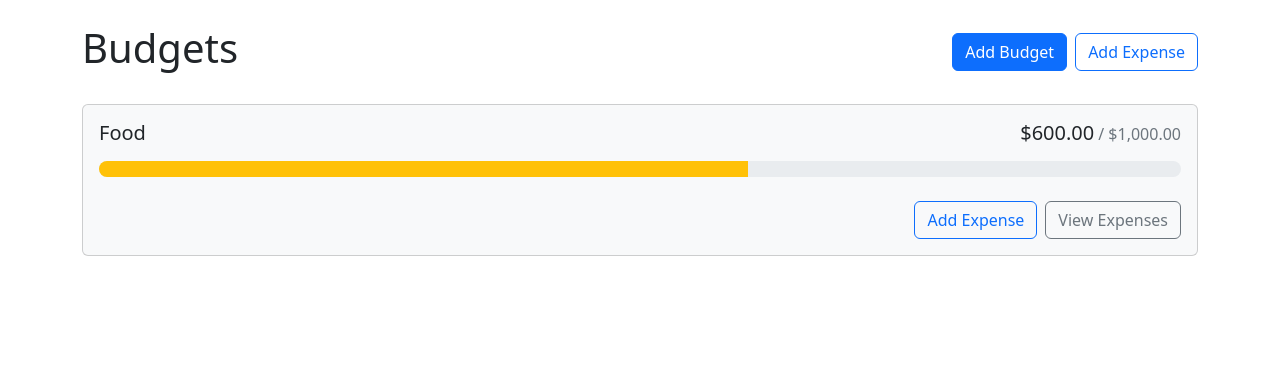
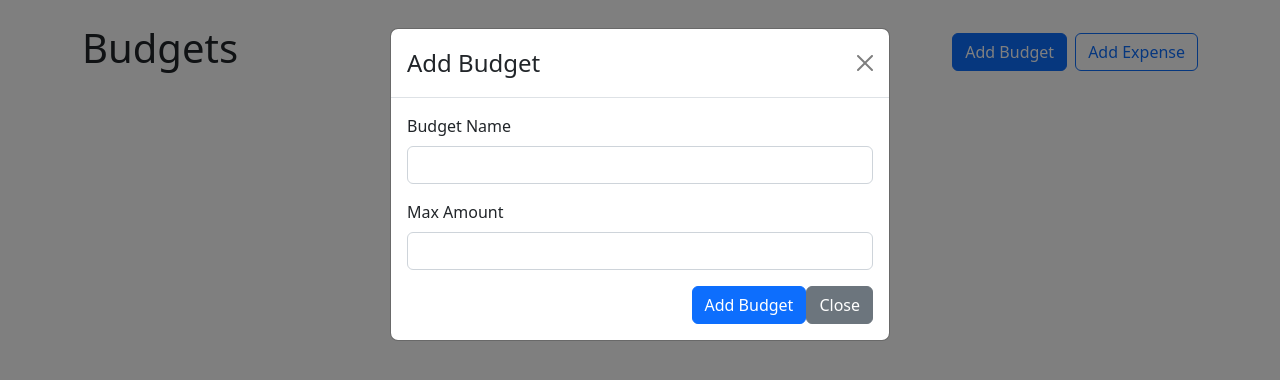
Before and after one commit to ereninc/Budget-App-ReactJS, a React (Create React App) app: page / in a window 1280 px wide. Both pictures are taken after a click on the button "Add Budget". Shown: the top 380 px of the page. Built offline with nearby package versions, Linux system fonts and the light colour scheme.

Commit message:
AddBudgetModal update

```diff
--- a/src/App.js
+++ b/src/App.js
@@ -1,14 +1,27 @@
 import { Container } from "react-bootstrap";
 import { Button, Stack } from "react-bootstrap";
+import AddBudgetModal from "./components/AddBudgetModal";
 import BudgetCard from "./components/BudgetCard";
+import { useState } from "react";
+import { useBudgets } from "./contexts/BudgetsContext";
 
 function App() {
+  const [showAddBudgetModal, setShowAddBudgetModal] = useState(false);
+  const { budgets, getBudgetExpenses } = useBudgets();
+
   return (
     <>
       <Container className="my-4">
         <Stack direction="horizontal" gap={2} className="mb-4">
           <h1 className="me-auto">Budgets</h1>
-          <Button variant="primary">Add Budget</Button>
+          <Button
+            variant="primary"
+            onClick={() => {
+              setShowAddBudgetModal(true);
+            }}
+          >
+            Add Budget
+          </Button>
           <Button variant="outline-primary">Add Expense</Button>
         </Stack>
         <div
@@ -19,9 +32,26 @@
             alignItems: "flex-start",
           }}
         >
-          <BudgetCard name="Food" gray amount={600} max={1000} />
+          {budgets.map((budget) => {
+            const amount = getBudgetExpenses(budget.id).reduce(
+              (total, expense) => total + expense.amount,
+              0
+            );
+            return (
+              <BudgetCard
+                key={budget.id}
+                name={budget.name}
+                amount={amount}
+                max={budget.max}
+              />
+            );
+          })}
         </div>
       </Container>
+      <AddBudgetModal
+        show={showAddBudgetModal}
+        handleClose={() => setShowAddBudgetModal(false)}
+      />
     </>
   );
 }
--- /dev/null
+++ b/src/components/AddBudgetModal.js
@@ -0,0 +1,53 @@
+import { Form, Modal, Button } from "react-bootstrap";
+import { useRef } from "react";
+import { useBudgets } from "../contexts/BudgetsContext";
+
+export default function AddBudgetModal({ show, handleClose }) {
+  const nameRef = useRef();
+  const maxRef = useRef();
+  const { addBudget } = useBudgets();
+  function handleSubmit(e) {
+    e.preventDefault();
+    addBudget({
+      name: nameRef.current.value,
+      max: parseFloat(maxRef.current.value),
+    });
+    handleClose();
+  }
+
+  return (
+    <Modal show={show} onHide={handleClose}>
+      <Form
+        onSubmit={(e) => {
+          handleSubmit(e);
+        }}
+      >
+        <Modal.Header closeButton>
+          <Modal.Title>Add Budget</Modal.Title>
+        </Modal.Header>
+        <Modal.Body>
+          <Form.Group className="mb-3" controlId="name">
+            <Form.Label>Budget Name</Form.Label>
+            <Form.Control ref={nameRef} type="text" required />
+          </Form.Group>
+          <Form.Group className="mb-3" controlId="max">
+            <Form.Label>Max Amount</Form.Label>
+            <Form.Control
+              ref={maxRef}
+              type="number"
+              required
+              min={0}
+              step={0.01} //1 penny
+            />
+          </Form.Group>
+          <div className="d-flex justify-content-end">
+            <Button variant="primary" type="submit">
+              Add Budget
+            </Button>
+            <Button variant="secondary">Close</Button>
+          </div>
+        </Modal.Body>
+      </Form>
+    </Modal>
+  );
+}
```
